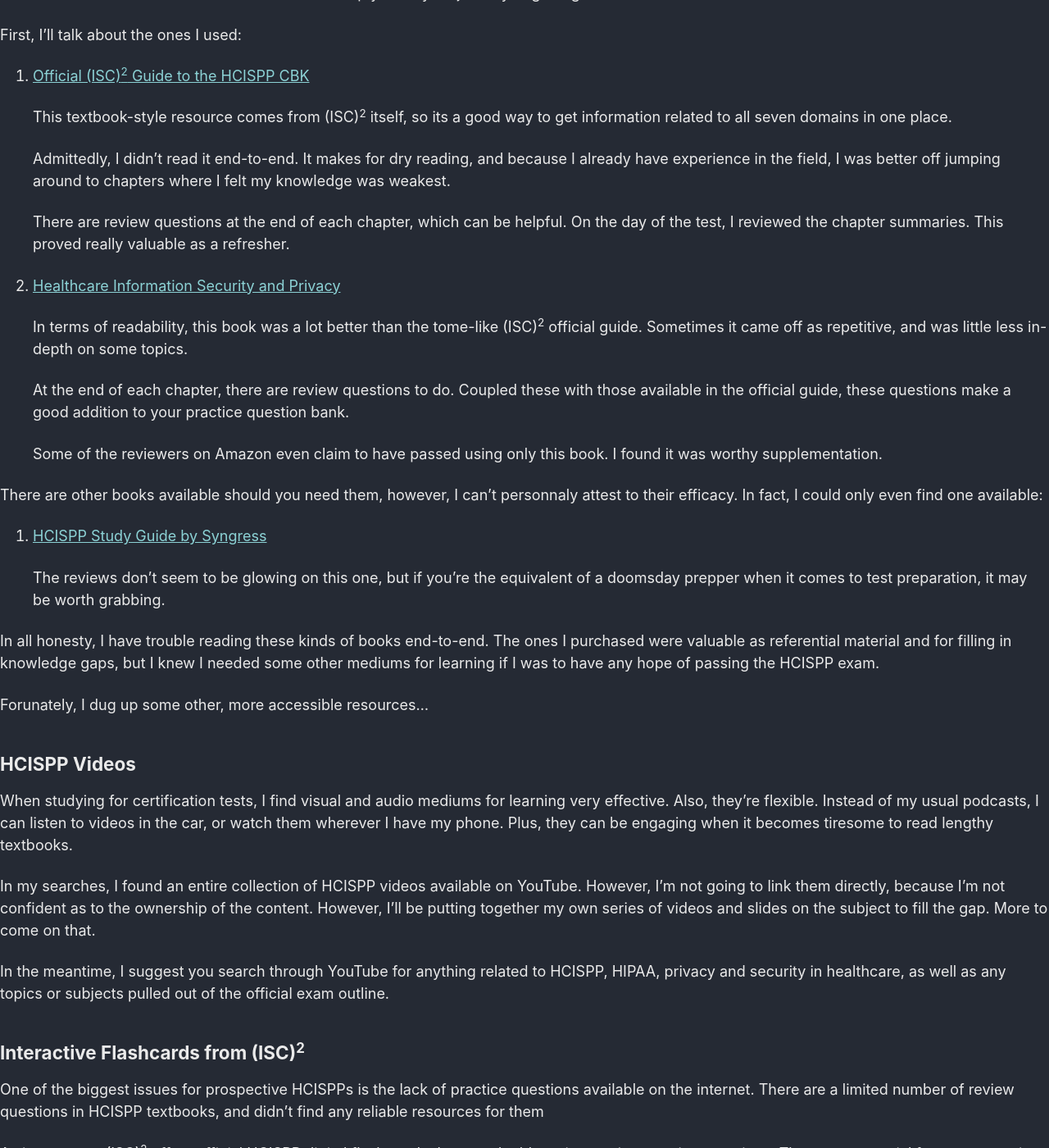
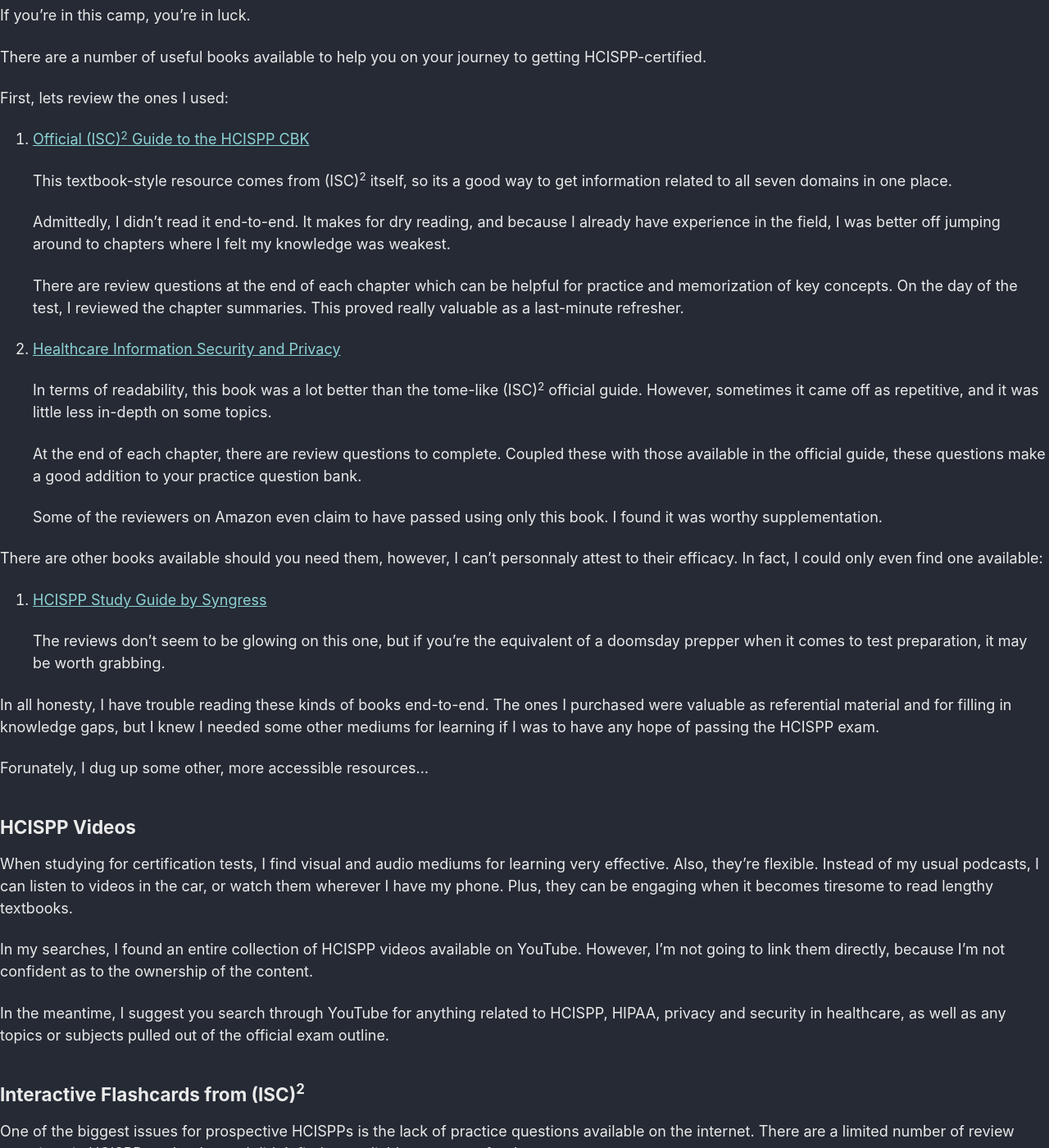
Before and after one commit to icterry/ianterry.io, a Jekyll site: the page built from _posts/2020-04-06-pass-the-hcispp-exam.md, in a window 1280 px wide and 1400 px high, scrolled down 3833 px. Shown: the whole window at 82% size. Built offline with Jekyll 4.4.1, drawn with Linux system fonts in a browser that asks for light colours; cached includes are drawn as plain includes; nearby versions of some CDN libraries; our own code applies the rules of GitHub Pages for plain Markdown files; some of the changed text lies outside the part shown.

Commit message:
new post

```diff
--- a/_posts/2020-04-06-pass-the-hcispp-exam.md
+++ b/_posts/2020-04-06-pass-the-hcispp-exam.md
@@ -10,11 +10,11 @@ header:
 
 ## Introduction
 
-If you're a cybersecurity or information security professional in the healthcare industry, or are looking to specialize your skillset to make a transition, you may have come across the [Health Information Security and Privacy Practitioner (HCISPP)](https://www.isc2.org/Certifications/HCISPP) certification offered by (ISC)<sup>2</sup>. It's a worthwhile certification to get if you are eligible for the requirements,[^1] and a great way to improve your knowledge and progress your career.
+If you're a cybersecurity or information security professional in the healthcare industry, or are looking to specialize your skillset to make a transition, you may have come across the [Health Information Security and Privacy Practitioner (HCISPP)](https://www.isc2.org/Certifications/HCISPP) certification offered by (ISC)<sup>2</sup>. It's a worthwhile certification to obtain if you meet the experience requirements,[^1] and a great way to improve your knowledge and progress your career.
 
-In fact, if you were to take and pass the exam, you would be part of an elite group of [only 1410 HCISPP holders at the time of writing](https://www.isc2.org/About/Member-Counts). This number is staggeringly small when compared to the (ISC)<sup>2</sup> CISSP population which is well over 100,000 and counting!
+In fact, if you were to become a certified HCISPP, you would be apart of an elite group of [only 1410 HCISPP holders at the time of writing](https://www.isc2.org/About/Member-Counts). This number is staggeringly small when compared to the (ISC)<sup>2</sup> CISSP population which is well over 100,000 and counting!
 
-Admittedly, the HCISPP is a much more niche certification without as much industry renown as the CISSP. However, I'm confident this number will grow in the coming years, as [Data Privacy & Security in Healthcare](https://medium.com/hackernoon/data-privacy-security-in-healthcare-8bb15e203e56) is on a massive uptrend in importance and opportunity.
+Admittedly, the HCISPP is a much more niche certification without as much industry renown as the CISSP. However, this number is sure to grow in the coming years, as [Data Privacy & Security in Healthcare](https://medium.com/hackernoon/data-privacy-security-in-healthcare-8bb15e203e56) continues on its massive uptrend in importance and opportunity.
 
 Before long, I imagine there will be tens of thousands of HCISPPs and upwards of half a million CISSP holders by then!
 
@@ -22,9 +22,9 @@ Before long, I imagine there will be tens of thousands of HCISPPs and upwards of
 
 That was a pretty weak pun.
 
-What I mean is: as seekers and holders of the HCISPP, we can certainly be considered "early adopters". Unfortuantely, being a member of this respectable minority represents its own unique challenges...
+What I mean is: as seekers and holders of the HCISPP, we can certainly be considered "early adopters". Unfortuantely, being a member of this respectable minority represents its own unique challenges.
 
-Specifically, there's practically nothing out there in terms of learning materials or study guides!
+Specifically, there's practically nothing out there in terms of learning materials or study guides for the HCISPP exam!
 
 If you've stumbled across this article, it's probably a result of having scoured the internet in search of a complete HCISPP study guide. I know when I began, it took a while to find enough study materials to be confident enough to sit for the exam.
 
@@ -47,7 +47,10 @@ Let's get started.
 ## About the Exam
 First, let's look at the exam itself to understand, on a high level, the topics with which we will need to be come familiar in order to be successful.
 
+The exam contains 125 multiple choice questions, each with four possible answers, which you'll have to complete within a three hour time limit.
+
 The HCISPP exam is divided into seven domains:
+
 1. Domain 1 - Healthcare Industry
 2. Domain 2 - Information Governance in Healthcare
 3. Domain 3 - Information Technologies in Healthcare
@@ -64,9 +67,9 @@ I won't break these domains down for you here, but I will give you a good resour
 
 [The Official ISC<sup>2</sup> HCISPP Exam Outline](https://www.isc2.org/-/media/ISC2/Certifications/Exam-Outlines/HCISPP-Exam-Outline.ashx) breaks down the HCISPP exam domains into specific keywords, terms, and concepts.
 
-This is document for understanding all the topics in which you'll need to demonstrate competence to pass the HCISPP exam.
+This is a great document for understanding all of the topics in which you'll need to demonstrate competence to pass the HCISPP exam.
 
-I kept this reference close at hand while I studying so I could connect information from my study materials back to the domain to which it was related.
+I kept this reference close at hand while studying. This made it easy to connect information from my study materials back to the domain to which it was related.
 
 For example, if I viewed a video about conducting Security Risk Assessments, I could tie that back to Domain 6 and make sure to cover all the bases on the subject - such as delving deeper into the Risk Management Framework (RMF) as suggested by the exam outline.
 
@@ -103,7 +106,7 @@ If you're in this camp, you're in luck.
 
 There are a number of useful books available to help you on your journey to getting HCISPP-certified.
 
-First, I'll talk about the ones I used:
+First, lets review the ones I used:
 
 1. [Official (ISC)<sup>2</sup> Guide to the HCISPP CBK](https://www.amazon.com/Official-ISC-Guide-HCISPP-Press/dp/1482262770#customerReviews)
 
@@ -111,13 +114,13 @@ First, I'll talk about the ones I used:
 
 	Admittedly, I didn't read it end-to-end. It makes for dry reading, and because I already have experience in the field, I was better off jumping around to chapters where I felt my knowledge was weakest.
 
-	There are review questions at the end of each chapter, which can be helpful. On the day of the test, I reviewed the chapter summaries. This proved really valuable as a refresher.
+	There are review questions at the end of each chapter which can be helpful for practice and memorization of key concepts. On the day of the test, I reviewed the chapter summaries. This proved really valuable as a last-minute refresher.
 
 2. [Healthcare Information Security and Privacy](https://www.amazon.com/Healthcare-Information-Security-Privacy-Murphy-ebook/dp/B00LI367Q4)
 
-	In terms of readability, this book was a lot better than the tome-like (ISC)<sup>2</sup> official guide. Sometimes it came off as repetitive, and was little less in-depth on some topics.
+	In terms of readability, this book was a lot better than the tome-like (ISC)<sup>2</sup> official guide. However, sometimes it came off as repetitive, and it was little less in-depth on some topics.
 
-	At the end of each chapter, there are review questions to do. Coupled these with those available in the official guide, these questions make a good addition to your practice question bank.
+	At the end of each chapter, there are review questions to complete. Coupled these with those available in the official guide, these questions make a good addition to your practice question bank.
 
 	Some of the reviewers on Amazon even claim to have passed using only this book. I found it was worthy supplementation.
 
@@ -137,7 +140,7 @@ Forunately, I dug up some other, more accessible  resources...
 
 When studying for certification tests, I find visual and audio mediums for learning very effective. Also, they're flexible. Instead of my usual podcasts, I can listen to videos in the car, or watch them wherever I have my phone. Plus, they can be engaging when it becomes tiresome to read lengthy textbooks.
 
-In my searches, I found an entire collection of HCISPP videos available on YouTube. However, I'm not going to link them directly, because I'm not confident as to the ownership of the content. However, I'll be putting together my own series of videos and slides on the subject to fill the gap. More to come on that.
+In my searches, I found an entire collection of HCISPP videos available on YouTube. However, I'm not going to link them directly, because I'm not confident as to the ownership of the content.
 
 In the meantime, I suggest you search through YouTube for anything related to HCISPP, HIPAA, privacy and security in healthcare, as well as any topics or subjects pulled out of the official exam outline.
 
```
Also changed, not shown: other parts of _posts/2020-04-06-pass-the-hcispp-exam.md (+2 -2 lines).
